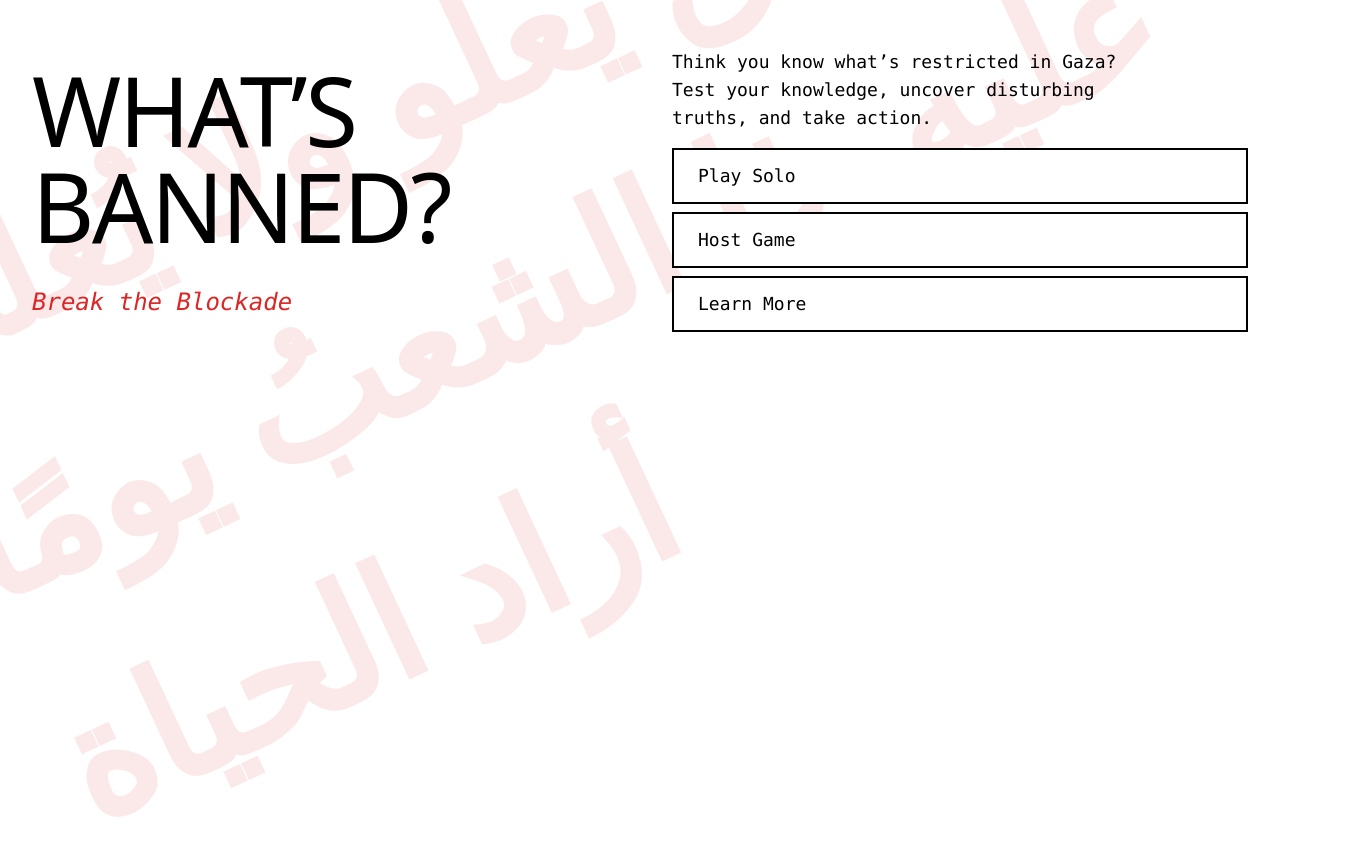
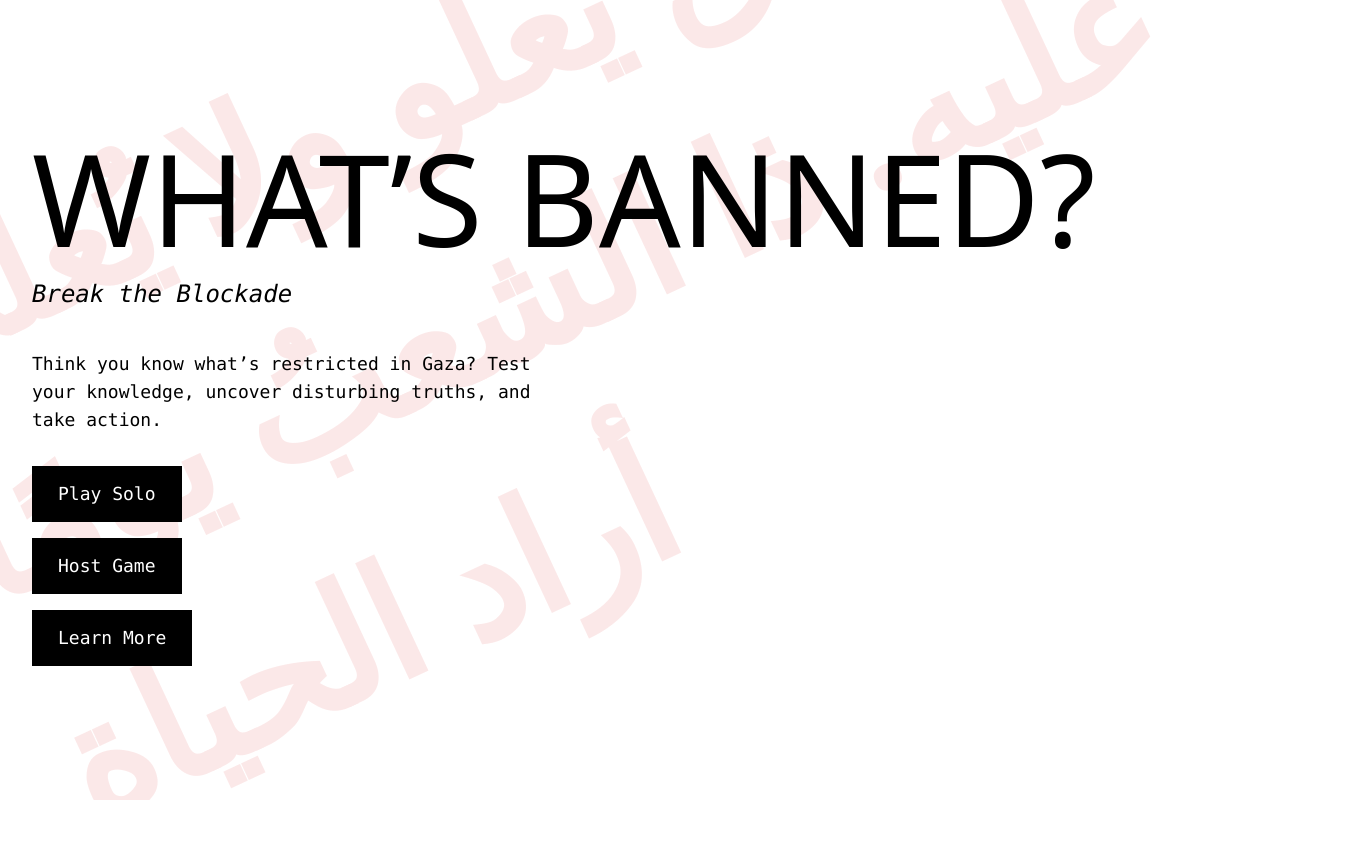
Before and after one commit to renaissancejlc/whats-banned, a React (Vite) app: page / in a window 1280 px wide. Shown: the top 856 px of the page, 1368 px wide, since content can reach past the window. After the commit the page ends 800 px from the top, so only its background shows below. Built offline with nearby package versions, Linux system fonts and the light colour scheme.

Commit message:
Revert "update"
This reverts commit 2f319f9c5258ecec9e84c0e5ef00417f8e0f3715.

```diff
--- a/src/pages/Game.jsx
+++ b/src/pages/Game.jsx
@@ -81,25 +81,6 @@ export default function Game() {
             >
               Learn More
             </button>
-            <div className="mt-12 w-full max-w-4xl">
-              <h2 className="text-2xl font-anton mb-4 border-b-4 border-black pb-2">Game Review</h2>
-              {questionsList.map((q, index) => (
-                <div
-                  key={index}
-                  className={`mb-12 border-l-[12px] pl-6 ${q.isBonus ? 'border-red-600' : 'border-black'} bg-white`}
-                >
-                  <p className="text-5xl font-anton uppercase leading-tight mb-2">
-                    {index + 1}. {q.question}
-                  </p>
-                  <p className="text-lg font-bold mb-2">
-                    Answer: {q.isBonus ? (q.answer ? 'TRUE' : 'FALSE') : (q.answer ? 'BANNED' : 'ALLOWED')} {q.isBonus ? '(BONUS FACT)' : ''}
-                  </p>
-                  <p className="text-md font-anton text-gray-800 leading-relaxed">
-                    {q.isBonus ? q.explanation : q.details}
-                  </p>
-                </div>
-              ))}
-            </div>
           </div>
         ) : (
           <>
--- a/src/pages/Home.jsx
+++ b/src/pages/Home.jsx
@@ -2,49 +2,47 @@ import { Link } from 'react-router-dom';
 
 export default function Home() {
   return (
-    <div className="relative min-h-screen bg-white text-black font-anton px-8 py-12">
+    <div className="relative min-h-screen bg-white text-black font-anton overflow-hidden px-8 py-12 flex flex-col items-start justify-center">
       {/* Background Arabic watermark */}
-      <div className="absolute z-0 top-[-100px] left-[-100px] rotate-[-25deg] text-red-600 text-[160px] font-extrabold opacity-10 select-none pointer-events-none">
+      <div className="absolute z-0 top-[-100px] left-[-100px] transform rotate-[-25deg] text-red-600 text-[160px] font-extrabold opacity-10 pointer-events-none select-none">
         الحق يعلو ولا يُعلى عليه. ذا الشعبُ يومًا أراد الحياة
       </div>
 
-      {/* Main layout */}
-      <div className="grid grid-cols-1 md:grid-cols-2 gap-16 items-center relative z-10">
-        {/* Left Column - Title & Tagline */}
-        <div className="space-y-8">
-          <h1 className="text-[clamp(3rem,8vw,6rem)] leading-none font-anton tracking-tight">
+      {/* Header Title */}
+      <h1 className="text-[clamp(3rem,10vw,8rem)] font-anton z-10 leading-none">
         WHAT’S BANNED?
       </h1>
-          <h2 className="text-2xl font-mono italic text-red-600">Break the Blockade</h2>
-        </div>
 
-        {/* Right Column - Navigation */}
-        <div className="space-y-4">
-          <p className="font-mono text-lg max-w-md">
+      {/* Subhead */}
+      <h2 className="text-xl md:text-2xl font-mono italic z-10 mt-4 mb-10">
+        Break the Blockade
+      </h2>
+
+      {/* Game Description */}
+      <p className="max-w-lg font-mono text-lg z-10 mb-8">
         Think you know what’s restricted in Gaza? Test your knowledge, uncover disturbing truths, and take action.
       </p>
-          <div className="flex flex-col gap-2">
+
+      {/* Play Button */}
       <Link
         to="/gamehome"
-              className="border-2 border-black bg-white text-black font-mono text-lg px-6 py-3 hover:bg-black hover:text-white transition"
+        className="bg-black text-white font-mono text-lg px-6 py-3 border-2 border-black hover:bg-white hover:text-black transition z-10"
       >
         Play Solo
       </Link>
       <Link
         to="/host"
-              className="border-2 border-black bg-white text-black font-mono text-lg px-6 py-3 hover:bg-black hover:text-white transition"
+        className="bg-black text-white font-mono text-lg px-6 py-3 border-2 border-black hover:bg-white hover:text-black transition z-10 mt-4"
       >
         Host Game
       </Link>
       <Link
         to="/learn"
-              className="border-2 border-black bg-white text-black font-mono text-lg px-6 py-3 hover:bg-black hover:text-white transition"
+        className="bg-black text-white font-mono text-lg px-6 py-3 border-2 border-black hover:bg-white hover:text-black transition z-10 mt-4"
       >
         Learn More
       </Link>
-          </div>
-        </div>
-      </div>
+
     </div>
   );
 }
--- a/src/pages/Learn.jsx
+++ b/src/pages/Learn.jsx
@@ -239,11 +239,11 @@ const Learn = () => {
 
 I am writing to express grave concern regarding the ongoing Israeli blockade of Gaza, now in its 18th year. This blockade constitutes not only a humanitarian disaster, but a flagrant violation of international law and basic human decency.
 
-Under Article 33 of the Fourth Geneva Convention, collective punishment is explicitly prohibited, yet over two million civilians in Gaza, half of them children, are being denied freedom of movement, access to clean water, electricity, medical care, and food. The blockade has turned Gaza into what many international observers and UN officials have described as an “open-air prison.”
+Under Article 33 of the Fourth Geneva Convention, collective punishment is explicitly prohibited—yet over two million civilians in Gaza, half of them children, are being denied freedom of movement, access to clean water, electricity, medical care, and food. The blockade has turned Gaza into what many international observers and UN officials have described as an “open-air prison.”
 
 International law demands that even during armed conflict, essential humanitarian aid must be allowed to reach civilian populations. The United Nations, Amnesty International, Human Rights Watch, and the International Committee of the Red Cross have all condemned the blockade. The continued enforcement of it not only violates the Geneva Conventions but also Article 1 of the UN Charter, which upholds the right of peoples to self-determination and protection from domination by force.
 
-We do not permit any other country this level of impunity. No democratic nation should be allowed to impose such prolonged suffering without accountability. This is not a neutral policy, it is a form of collective punishment that targets an entire population for the actions of a few, in blatant defiance of the international rules-based order.
+We do not permit any other country this level of impunity. No democratic nation should be allowed to impose such prolonged suffering without accountability. This is not a neutral policy—it is a form of collective punishment that targets an entire population for the actions of a few, in blatant defiance of the international rules-based order.
 
 I urge you to support immediate and meaningful action to end the blockade, ensure unrestricted humanitarian access, and hold Israel accountable for these violations. Continued inaction is complicity.
 
```
Also changed, not shown: src/data/bonusFacts.js (+10 -15 lines). Lines whose indentation alone changed are shown as unchanged.
